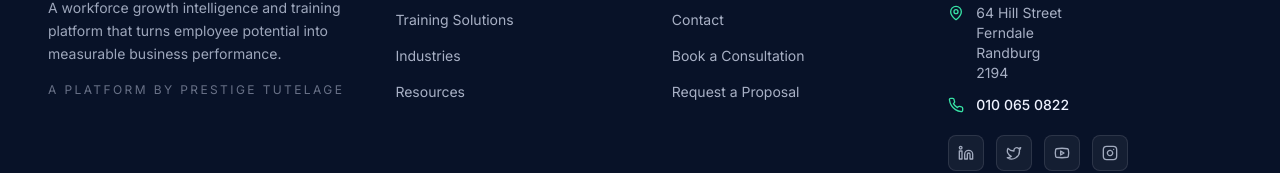
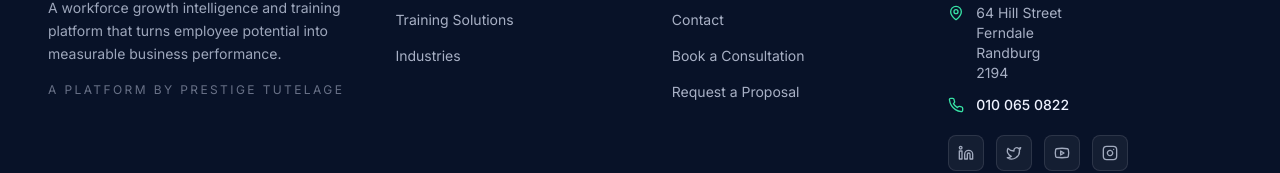
Before and after one commit to spizondi-debug/prestige-growth-pathways-website, a React (Vite) app: page /request-proposal in a window 1280 px wide. Shown: the part 2376-2549 px from the top of the page. Built offline with nearby package versions, Linux system fonts and the light colour scheme.

Commit message:
Remove Resources link from footer

```diff
--- a/src/components/layout/Footer.jsx
+++ b/src/components/layout/Footer.jsx
@@ -11,7 +11,6 @@ const footerCols = [
       { label: 'Overview', to: '/platform' },
       { label: 'Training Solutions', to: '/training-solutions' },
       { label: 'Industries', to: '/industries' },
-      { label: 'Resources', to: '/resources' },
     ],
   },
   {
```
